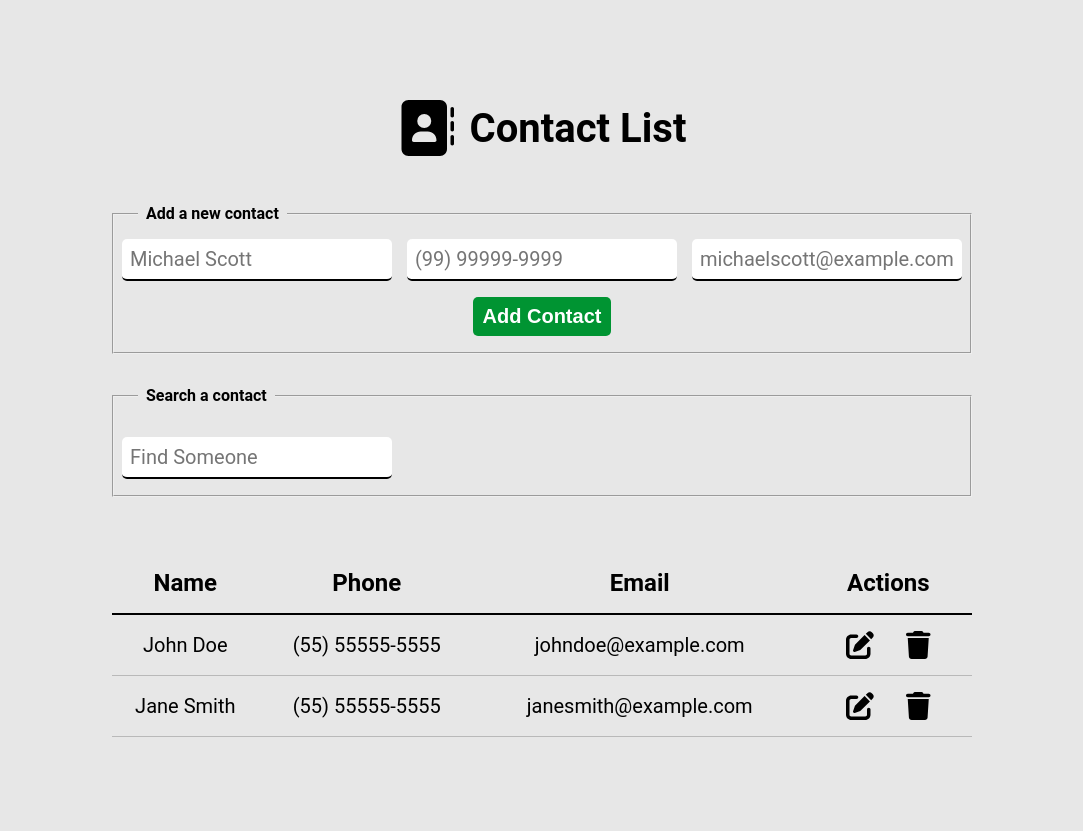
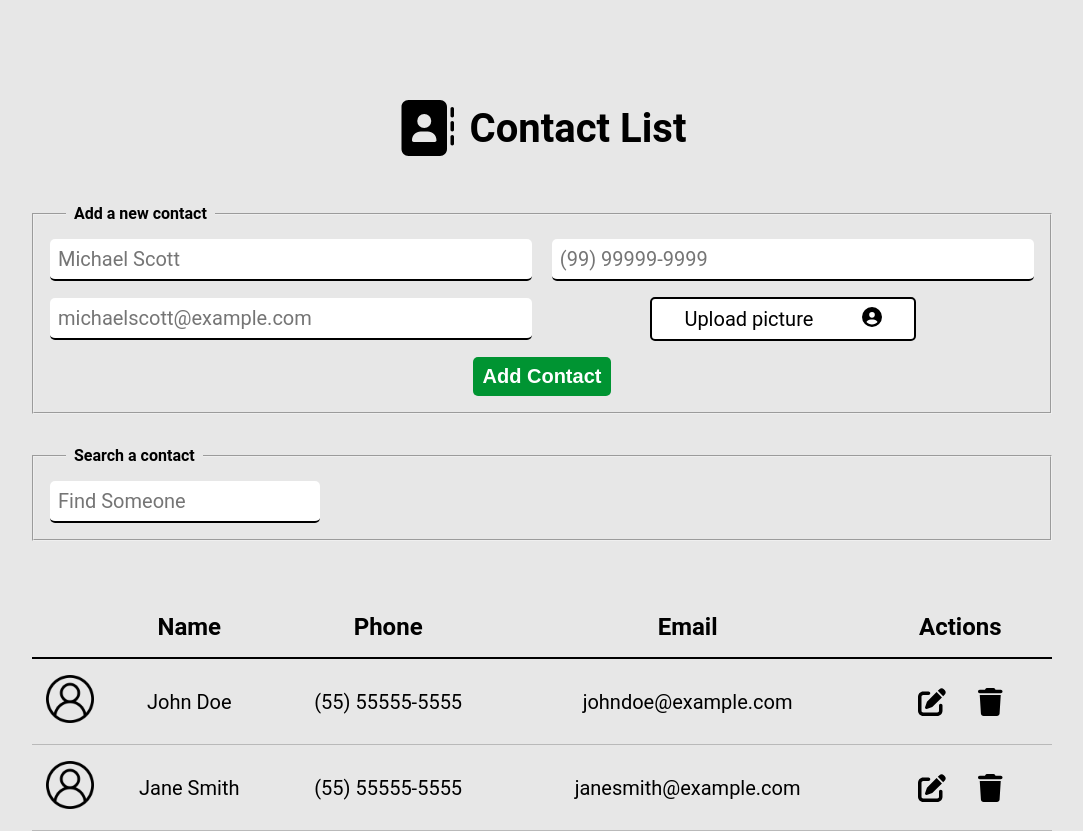
Before and after one commit to willson-alflen/ebac_contact_list_react_redux, a React (Vite) app: page / in a window 1280 px wide. Shown: the whole page, without its empty margins (98-1181 px from the left). Before the commit the page ends 800 px from the top, so only its background shows below. Built offline with nearby package versions, Linux system fonts and the light colour scheme.

Commit message:
add a new profile picture input to the form

```diff
--- a/src/components/ContactList/ContactList.tsx
+++ b/src/components/ContactList/ContactList.tsx
@@ -12,6 +12,7 @@ import {
 import * as S from './styles'
 import { FontAwesomeIcon } from '@fortawesome/react-fontawesome'
 import {
+  faUserCircle,
   faPenToSquare,
   faTrash,
   faXmark,
@@ -31,18 +32,31 @@ const ContactList: React.FC = () => {
   const [editingIndex, setEditingIndex] = React.useState(-1)
   const [isSubmited, setIsSubmited] = React.useState(false)
   const [searchTerm, setSearchTerm] = React.useState('')
+  const [profilePic, setProfilePic] = React.useState<File | null>(null)
+  const [profilePicPreview, setProfilePicPreview] = React.useState<
+    string | null
+  >(null)
 
   const handleAddContact = (e: React.FormEvent<HTMLFormElement>) => {
     e.preventDefault()
 
     setIsSubmited(true)
 
-    if (nameValid && phoneValid && emailValid) {
+    if (
+      nameValid &&
+      phoneValid &&
+      emailValid &&
+      name !== '' &&
+      phone !== '' &&
+      email !== ''
+    ) {
+      const addContactAndResetForm = (profilePicUrl: string) => {
         const contact: Contact = {
           id: nanoid(),
           name,
           phone,
           email,
+          profilePic: profilePicUrl || '/assets/user.png',
         }
 
         dispatch(addContact(contact))
@@ -52,6 +66,20 @@ const ContactList: React.FC = () => {
         setName('')
         setPhone('')
         setEmail('')
+        setProfilePic(null)
+        setProfilePicPreview(null)
+      }
+
+      if (profilePic) {
+        const reader = new FileReader()
+        reader.onloadend = () => {
+          const profilePicUrl = reader.result as string
+          addContactAndResetForm(profilePicUrl)
+        }
+        reader.readAsDataURL(profilePic)
+      } else {
+        addContactAndResetForm('/assets/user.png')
+      }
     }
   }
 
@@ -73,6 +101,21 @@ const ContactList: React.FC = () => {
     setEmailValid(/^[^\s@]+@[^\s@]+\.[^\s@]+$/.test(value))
   }
 
+  const handleProfilePicChange = (e: React.ChangeEvent<HTMLInputElement>) => {
+    const file = e.target.files?.[0]
+    if (file) {
+      setProfilePic(file)
+
+      const reader = new FileReader()
+      reader.onloadend = () => {
+        setProfilePicPreview(reader.result as string)
+      }
+      reader.readAsDataURL(file)
+    } else {
+      setProfilePicPreview(null)
+    }
+  }
+
   const handleDeleteContact = (id: string) => {
     dispatch(deleteContact(id))
 
@@ -85,11 +128,13 @@ const ContactList: React.FC = () => {
       return
     }
 
+    const updateContactAndResetForm = (profilePicUrl: string) => {
       const contact: Contact = {
         id: contacts[index].id,
         name,
         phone,
         email,
+        profilePic: profilePicUrl || '/assets/user.png',
       }
 
       dispatch(updateContact({ index, contact }))
@@ -102,6 +147,19 @@ const ContactList: React.FC = () => {
       setName('')
       setPhone('')
       setEmail('')
+      setProfilePic(null)
+    }
+
+    if (profilePic) {
+      const reader = new FileReader()
+      reader.onloadend = () => {
+        const profilePicUrl = reader.result as string
+        updateContactAndResetForm(profilePicUrl)
+      }
+      reader.readAsDataURL(profilePic)
+    } else {
+      updateContactAndResetForm(contacts[index].profilePic)
+    }
   }
 
   const handleEditContact = (index: number) => {
@@ -138,6 +196,7 @@ const ContactList: React.FC = () => {
         <fieldset>
           <legend>Add a new contact</legend>
           <div className="form-inputs">
+            <div className="input-group">
               <label htmlFor="contact-name" aria-label="Contact Name">
                 <input
                   type="text"
@@ -167,7 +226,12 @@ const ContactList: React.FC = () => {
                   </span>
                 )}
               </label>
-            <label htmlFor="contact-email" aria-label="Contact E-mail Address">
+            </div>
+            <div className="input-group">
+              <label
+                htmlFor="contact-email"
+                aria-label="Contact E-mail Address"
+              >
                 <input
                   type="text"
                   name="email"
@@ -182,6 +246,31 @@ const ContactList: React.FC = () => {
                   </span>
                 )}
               </label>
+              <label
+                htmlFor="contact-profilePic"
+                id="profilePic-label"
+                aria-label="Contact Profile Picture"
+              >
+                <span>Upload picture</span>
+                <FontAwesomeIcon icon={faUserCircle} className="fa-icon" />
+                <input
+                  type="file"
+                  name="profilePic"
+                  id="contact-profilePic"
+                  onChange={(e) => {
+                    handleProfilePicChange(e)
+                    setProfilePic(e.target.files ? e.target.files[0] : null)
+                  }}
+                />
+                {profilePicPreview && (
+                  <img
+                    src={profilePicPreview}
+                    alt="Profile preview"
+                    style={{ width: '24px', height: 'auto' }}
+                  />
+                )}
+              </label>
+            </div>
           </div>
 
           <button className="add-button" type="submit">
@@ -206,6 +295,7 @@ const ContactList: React.FC = () => {
       <S.Table>
         <thead>
           <tr>
+            <th></th>
             <th>Name</th>
             <th>Phone</th>
             <th>Email</th>
@@ -215,6 +305,13 @@ const ContactList: React.FC = () => {
         <tbody>
           {displayedContacts.map((contact, index) => (
             <tr key={contact.id}>
+              <td data-cell="picture">
+                <img
+                  src={contact.profilePic || '/assets/user.png'}
+                  alt={contact.name}
+                  style={{ width: '48px', height: 'auto' }}
+                />
+              </td>
               <td data-cell="name">
                 {editingIndex === index ? (
                   <input
--- a/src/components/ContactList/styles.ts
+++ b/src/components/ContactList/styles.ts
@@ -1,7 +1,7 @@
 import styled from 'styled-components'
 
 export const ContactListWrapper = styled.div`
-  max-width: 860px;
+  max-width: 1020px;
   margin: 0 auto;
 `
 
@@ -9,7 +9,7 @@ export const Form = styled.form`
   margin-bottom: 56px;
 
   fieldset {
-    padding: 16px 8px;
+    padding: 16px;
     margin-bottom: 32px;
 
     legend {
@@ -20,15 +20,40 @@ export const Form = styled.form`
   }
 
   .form-inputs {
+    margin-bottom: 16px;
+
+    .input-group {
       display: flex;
       justify-content: space-between;
+      align-items: center;
       margin-bottom: 16px;
+
+      #profilePic-label {
+        width: 27%;
+        font-family: 'Roboto', sans-serif;
+        font-size: 20px;
+        background-color: #fff;
+        border: 2px solid #000;
+        border-radius: 5px;
+        padding: 8px;
+        cursor: pointer;
+        display: flex;
+        justify-content: space-around;
+        margin: 0 auto;
+      }
+
+      label {
+        width: 49%;
+
+        input[type='file'] {
+          display: none;
+        }
 
         input {
           font-family: 'Roboto', sans-serif;
           font-size: 20px;
           background-color: #fff;
-      width: 270px;
+          width: 100%;
           border: none;
           border-radius: 5px;
           border-bottom: 2px solid #000;
@@ -40,6 +65,8 @@ export const Form = styled.form`
           color: red;
           font-size: 0.75rem;
           margin: 8px 0 0 16px;
+        }
+      }
     }
   }
 
@@ -65,7 +92,6 @@ export const Form = styled.form`
     border-radius: 5px;
     border-bottom: 2px solid #000;
     padding: 8px;
-    margin-top: 16px;
   }
 
   @media (max-width: 860px) {
--- a/src/store/contactsSlice.ts
+++ b/src/store/contactsSlice.ts
@@ -5,6 +5,7 @@ export interface Contact {
   name: string
   email: string
   phone: string
+  profilePic: string
 }
 
 interface ContactsState {
@@ -18,12 +19,14 @@ const initialState: ContactsState = {
       name: 'John Doe',
       email: 'johndoe@example.com',
       phone: '(55) 55555-5555',
+      profilePic: '',
     },
     {
       id: '2',
       name: 'Jane Smith',
       email: 'janesmith@example.com',
       phone: '(55) 55555-5555',
+      profilePic: '',
     },
   ],
 }
```
Also changed, not shown: public/assets/user.png (added). Lines whose indentation alone changed are shown as unchanged.
